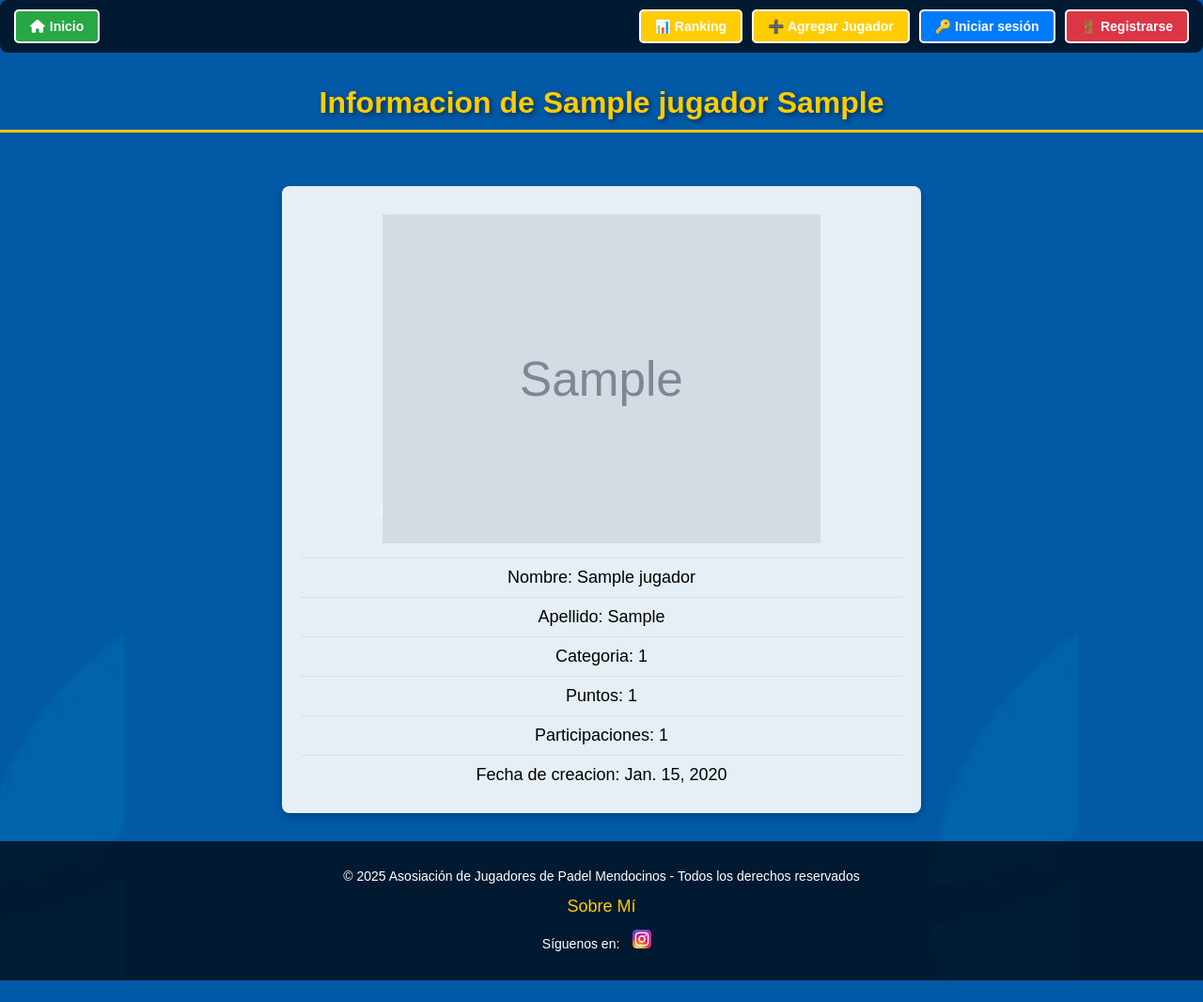
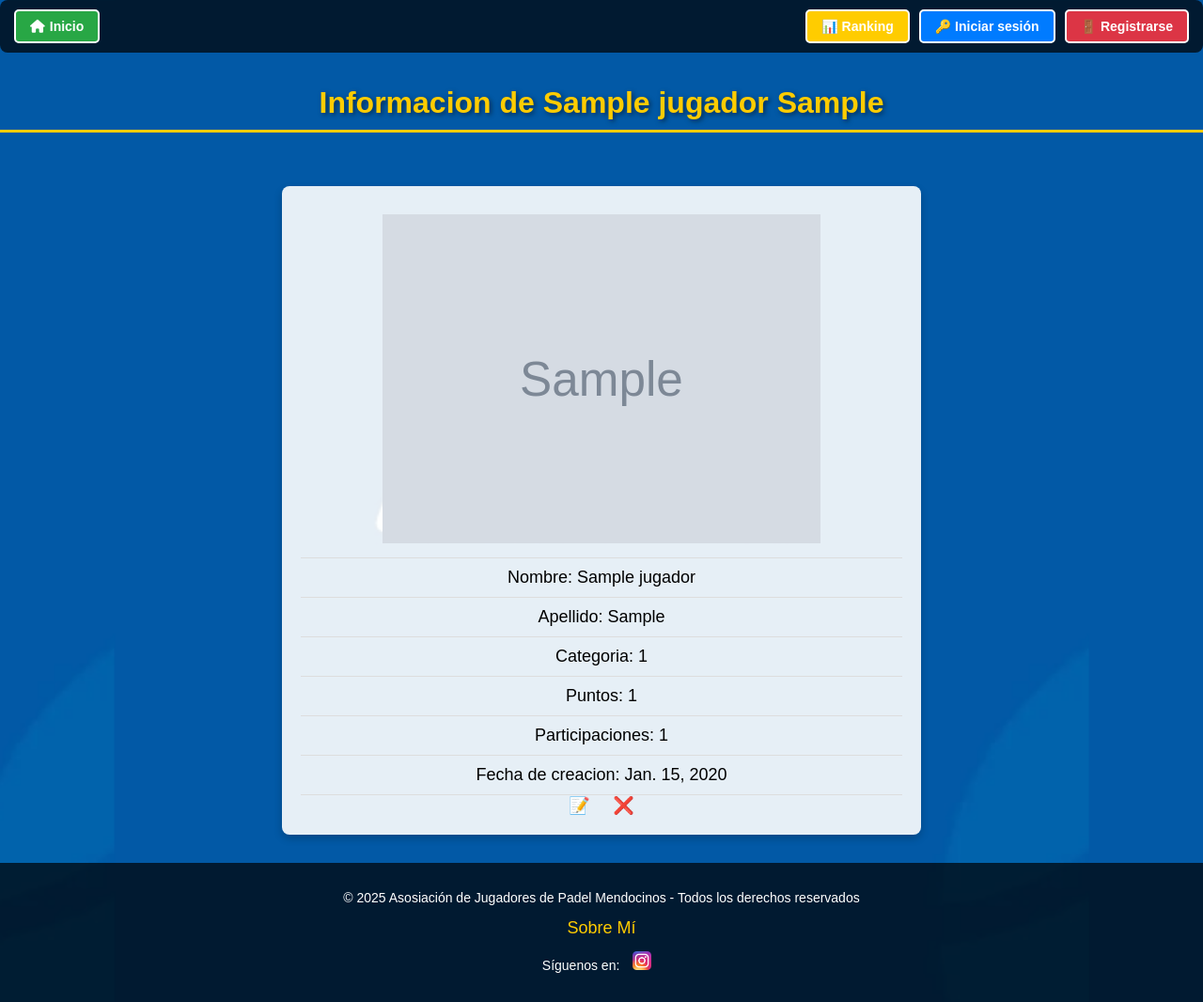
Before and after one commit to RomanoDan/Proyecto_AJUPAM, a Django app: page /ver-jugador/1/ in a window 1280 px wide. Shown: the whole page at 94% size. Before the commit the page ends 1043 px from the top, so only its background shows below. Run offline with Django 5.2, Linux system fonts and the light colour scheme; tables that the repository leaves empty hold one stand-in row (values such as "Sample post"); grey boxes marked "Sample" are stand-in pictures; some libraries are stand-ins or nearby versions.

Commit message:
Ajuste de opciones disponibles en template base y en el ranking.

```diff
--- a/ranking/templates/ranking/ranking.html
+++ b/ranking/templates/ranking/ranking.html
@@ -14,6 +14,8 @@
             {% endfor %}
         </select>
         <input type="submit" value="Buscar">
+
+        <a href={% url "agregar_jugador" %} class="menu-btn">➕ Agregar Jugador</a>
     </form>
 </div>
 
--- a/ranking/templates/ranking/ver_jugador.html
+++ b/ranking/templates/ranking/ver_jugador.html
@@ -18,6 +18,8 @@
 <li>Puntos: {{jugador.puntos}}</li>
 <li>Participaciones: {{jugador.participaciones}}</li>
 <li>Fecha de creacion: {{jugador.fecha_creacion}}</li>
+<a href="{% url 'modificar_jugador' jugador.id %}" class="action-btn edit-btn">📝</a>
+<a href="{% url 'eliminar_jugador' jugador.id %}" class="action-btn delete-btn">❌</a>
 
 </ul>
 {% endblock contenido %}
--- a/templates/template_base.html
+++ b/templates/template_base.html
@@ -415,7 +415,6 @@
         <!-- Menú alineado a la derecha -->
         <div class="menu-right">
             <a href={% url "ranking" %} class="menu-btn">📊 Ranking</a>
-            <a href={% url "agregar_jugador" %} class="menu-btn">➕ Agregar Jugador</a>
 
             {% if request.user.is_authenticated %}
             <a href="{% url 'ver_perfil' request.user.id %}" class="menu-btn">
```
